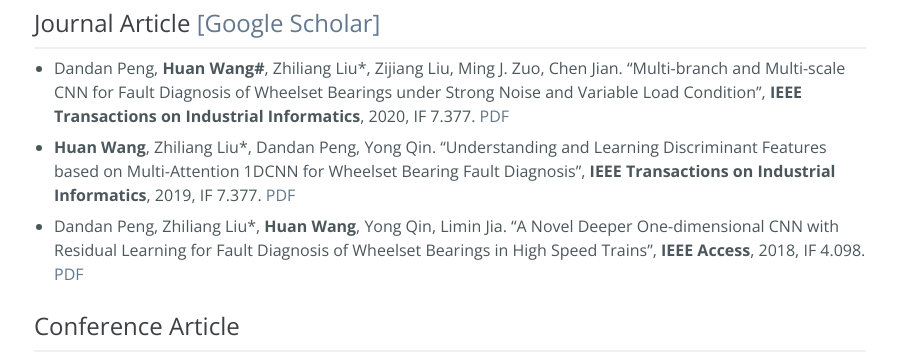
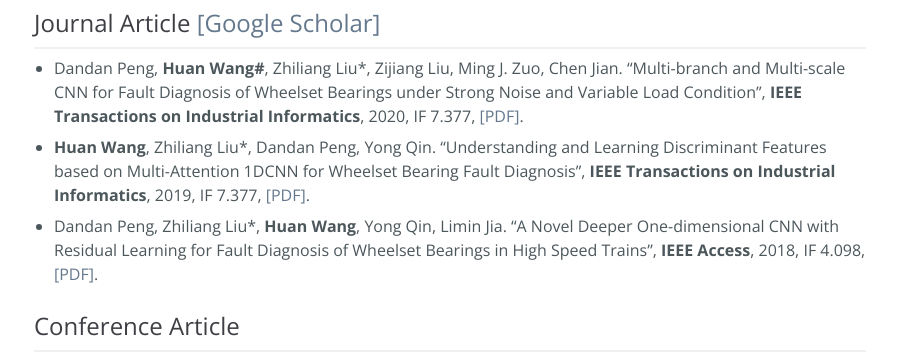
Before and after one commit to WH-HuanWang/WH-HuanWang.github.io, a Jekyll site: the page built from index.md, in a window 1280 px wide and 900 px high, scrolled down 534 px. Shown: the part 155-517 px from the top of the window, without its empty margins (190-1087 px from the left). Built offline with Jekyll 4.4.1, drawn with Linux system fonts in a browser that asks for light colours.

Commit message:
Update index.md

```diff
--- a/index.md
+++ b/index.md
@@ -27,9 +27,9 @@ I am Huan Wang.
 
 ## Journal Article [[Google Scholar]](https://scholar.google.com.hk/citations?user=Um0g-XMAAAAJ&hl=zh-CN&authuser=1)
 * * *
-* Dandan Peng, <b>Huan Wang#</b>, Zhiliang Liu*, Zijiang Liu, Ming J. Zuo, Chen Jian. "Multi-branch and Multi-scale CNN for Fault Diagnosis of Wheelset Bearings under Strong Noise and Variable Load Condition", <b>IEEE Transactions on Industrial Informatics</b>, 2020, IF 7.377. [PDF](https://ieeexplore.ieee.org/stamp/stamp.jsp?tp=&arnumber=8962243)
-* <b>Huan Wang</b>, Zhiliang Liu*, Dandan Peng, Yong Qin. "Understanding and Learning Discriminant Features based on Multi-Attention 1DCNN for Wheelset Bearing Fault Diagnosis", <b>IEEE Transactions on Industrial Informatics</b>, 2019, IF 7.377. [PDF](https://ieeexplore.ieee.org/stamp/stamp.jsp?tp=&arnumber=8911240)
-* Dandan Peng, Zhiliang Liu*, <b>Huan Wang</b>, Yong Qin, Limin Jia. "A Novel Deeper One-dimensional CNN with Residual Learning for Fault Diagnosis of Wheelset Bearings in High Speed Trains", <b>IEEE Access</b>, 2018, IF 4.098. [PDF](https://ieeexplore.ieee.org/stamp/stamp.jsp?tp=&arnumber=8584445)
+* Dandan Peng, <b>Huan Wang#</b>, Zhiliang Liu*, Zijiang Liu, Ming J. Zuo, Chen Jian. "Multi-branch and Multi-scale CNN for Fault Diagnosis of Wheelset Bearings under Strong Noise and Variable Load Condition", <b>IEEE Transactions on Industrial Informatics</b>, 2020, IF 7.377, [[PDF]](https://ieeexplore.ieee.org/stamp/stamp.jsp?tp=&arnumber=8962243).
+* <b>Huan Wang</b>, Zhiliang Liu*, Dandan Peng, Yong Qin. "Understanding and Learning Discriminant Features based on Multi-Attention 1DCNN for Wheelset Bearing Fault Diagnosis", <b>IEEE Transactions on Industrial Informatics</b>, 2019, IF 7.377, [[PDF]](https://ieeexplore.ieee.org/stamp/stamp.jsp?tp=&arnumber=8911240).
+* Dandan Peng, Zhiliang Liu*, <b>Huan Wang</b>, Yong Qin, Limin Jia. "A Novel Deeper One-dimensional CNN with Residual Learning for Fault Diagnosis of Wheelset Bearings in High Speed Trains", <b>IEEE Access</b>, 2018, IF 4.098, [[PDF]](https://ieeexplore.ieee.org/stamp/stamp.jsp?tp=&arnumber=8584445).
 
 ## Conference Article
 * * *
```
